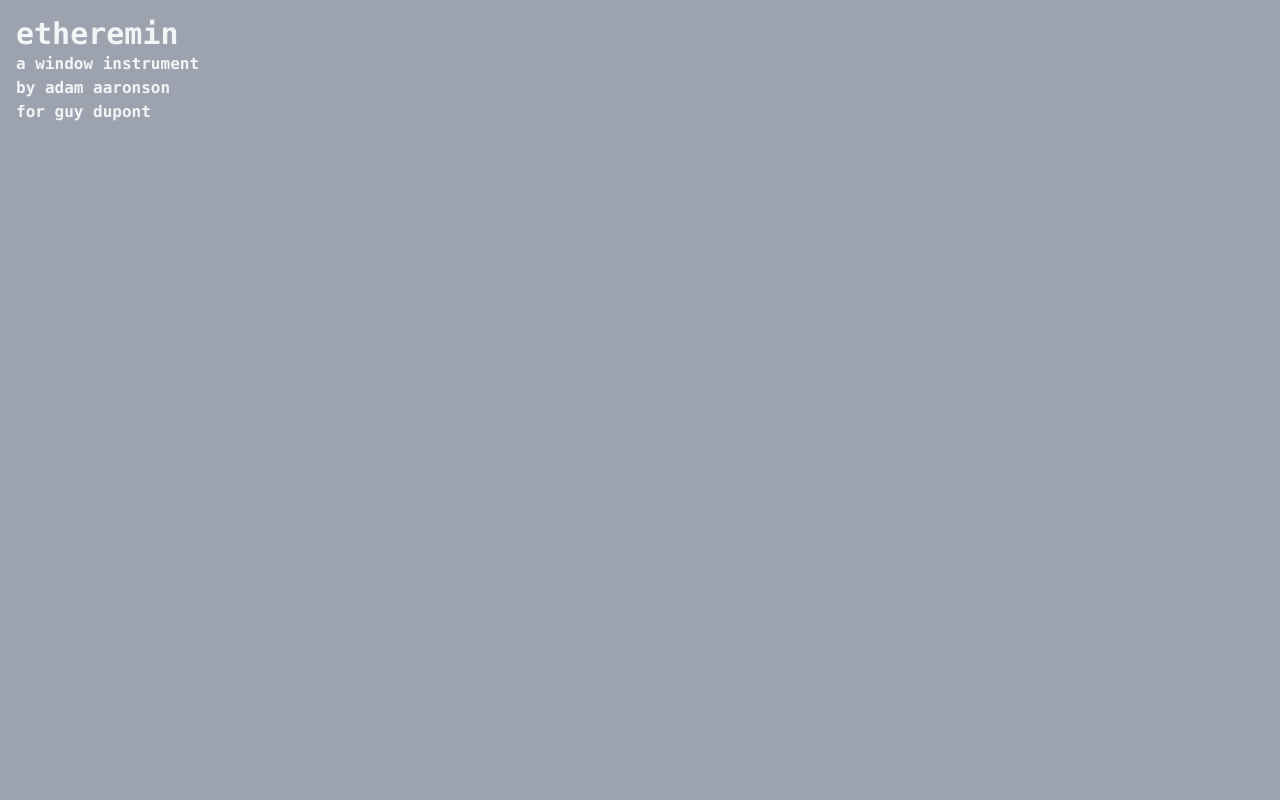
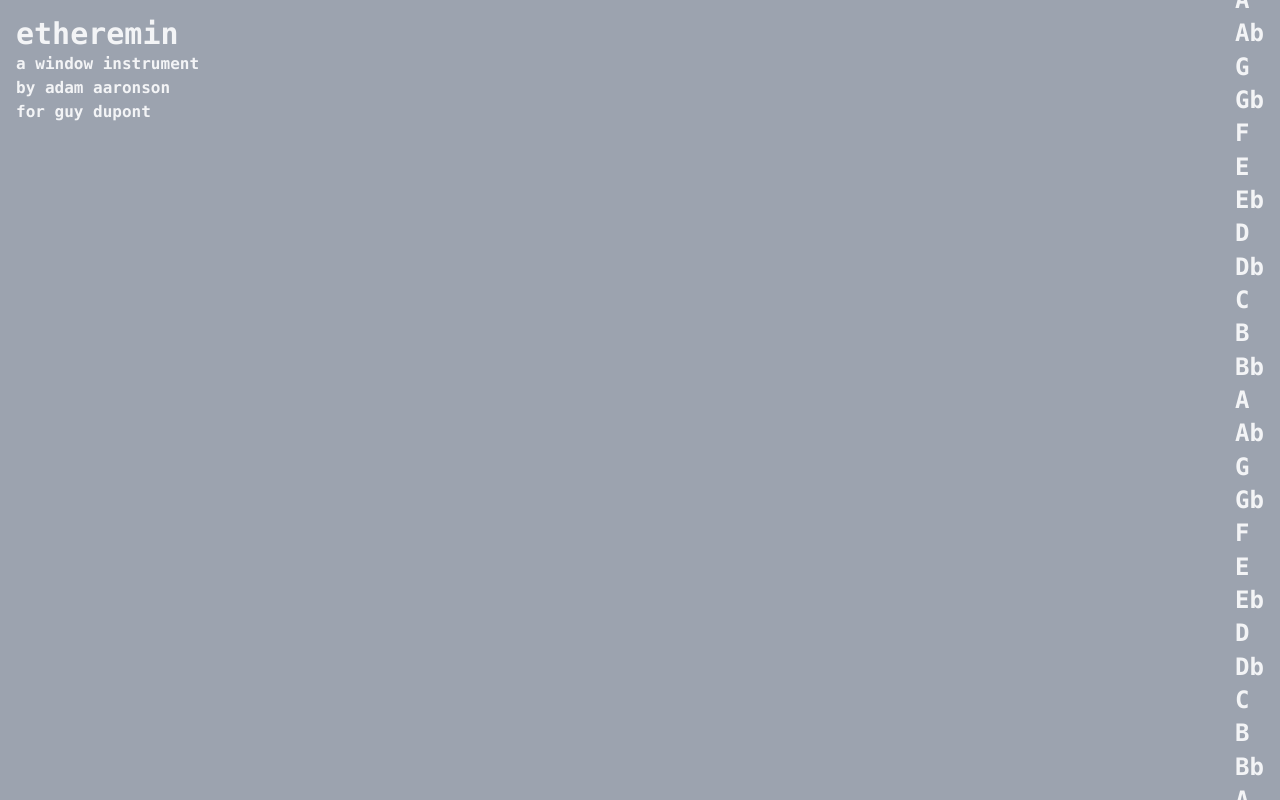
Before and after one commit to adamaaronson/etheremin, a React (Vite) app: page / in a window 1280 px wide. Both pictures are taken after a click on the button "start playing". Built offline with nearby package versions, Linux system fonts and the light colour scheme.

Commit message:
Add note names on the side

```diff
--- a/src/App.tsx
+++ b/src/App.tsx
@@ -4,7 +4,7 @@ import Etheremin from "./Etheremin";
 export default function App() {
   const [started, setStarted] = useState(false);
   return (
-    <div className="h-screen flex flex-col relative">
+    <div className="h-screen flex flex-col relative overflow-hidden">
       <header className="text-gray-100 font-mono absolute pointer-events-none select-none p-4">
         <h1 className="text-3xl font-bold m-0 p-0">etheremin</h1>
         <h2 className="text-1xl font-bold m-0 p-0">a window instrument</h2>
--- a/src/Etheremin.tsx
+++ b/src/Etheremin.tsx
@@ -1,4 +1,5 @@
 import { useEffect, useState } from "react";
+import { getNotesBetween } from "./Notes";
 
 const MIN_FREQ = 220;
 const MAX_FREQ = 880;
@@ -35,7 +36,8 @@ export default function Etheremin() {
 
   function getFrequency(y: number) {
     return (
-      2 ** ((MAX_FREQ / MIN_FREQ) * (1 - y / window.innerHeight)) * MIN_FREQ
+      2 ** (Math.log2(MAX_FREQ / MIN_FREQ) * (1 - y / window.innerHeight)) *
+      MIN_FREQ
     );
   }
 
@@ -90,7 +92,7 @@ export default function Etheremin() {
 
   return (
     <main
-      className="bg-gray-400 p-4 flex-1 cursor-pointer"
+      className="bg-gray-400 flex-1 cursor-pointer overflow-hidden"
       onMouseDown={(event) => attack(event)}
       onMouseUp={(event) => release(event)}
       onMouseMove={(event) => sustain(event)}
@@ -98,6 +100,18 @@ export default function Etheremin() {
       // onTouchStart={(event) => attack(event)}
       // onTouchEnd={(event) => release(event)}
       // onTouchMove={(event) => sustain(event)}
-    ></main>
+    >
+      {getNotesBetween(MIN_FREQ, MAX_FREQ, 0, window.innerHeight).map(
+        ({ noteName, y }) => (
+          <span
+            className="text-gray-100 absolute w-screen right-100 text-right pr-4 font-mono font-bold text-2xl -translate-y-1/2"
+            style={{ top: `${window.innerHeight - y}px` }}
+          >
+            {noteName}
+            {noteName.length === 1 ? "\u00A0" : ""}
+          </span>
+        )
+      )}
+    </main>
   );
 }
--- /dev/null
+++ b/src/Notes.ts
@@ -0,0 +1,71 @@
+const A440 = 440;
+const NOTES = [
+  "A",
+  "Bb",
+  "B",
+  "C",
+  "Db",
+  "D",
+  "Eb",
+  "E",
+  "F",
+  "Gb",
+  "G",
+  "Ab",
+] as const;
+
+export interface NoteLabel {
+  noteName: (typeof NOTES)[number];
+  y: number;
+}
+
+function getPitchNumber(frequency: number) {
+  return Math.log(frequency / A440) / Math.log(2 ** (1 / 12));
+}
+
+function getFrequency(pitchNumber: number) {
+  return A440 * (2 ** (1 / 12)) ** pitchNumber;
+}
+
+function getY(
+  frequency: number,
+  minFrequency: number,
+  maxFrequency: number,
+  minY: number,
+  maxY: number
+) {
+  return (
+    (Math.log(frequency / minFrequency) /
+      Math.log(maxFrequency / minFrequency)) *
+      (maxY - minY) +
+    minY
+  );
+}
+
+export function getNotesBetween(
+  minFrequency: number,
+  maxFrequency: number,
+  minY: number,
+  maxY: number
+) {
+  const notes: NoteLabel[] = [];
+
+  const lowestNote = Math.ceil(getPitchNumber(minFrequency - 0.5));
+
+  let currentNote = lowestNote;
+  while (getFrequency(currentNote) < maxFrequency + 0.5) {
+    notes.push({
+      noteName: NOTES[((currentNote % 12) + 12) % 12],
+      y: getY(
+        getFrequency(currentNote),
+        minFrequency,
+        maxFrequency,
+        minY,
+        maxY
+      ),
+    });
+    currentNote += 1;
+  }
+
+  return notes;
+}
```
